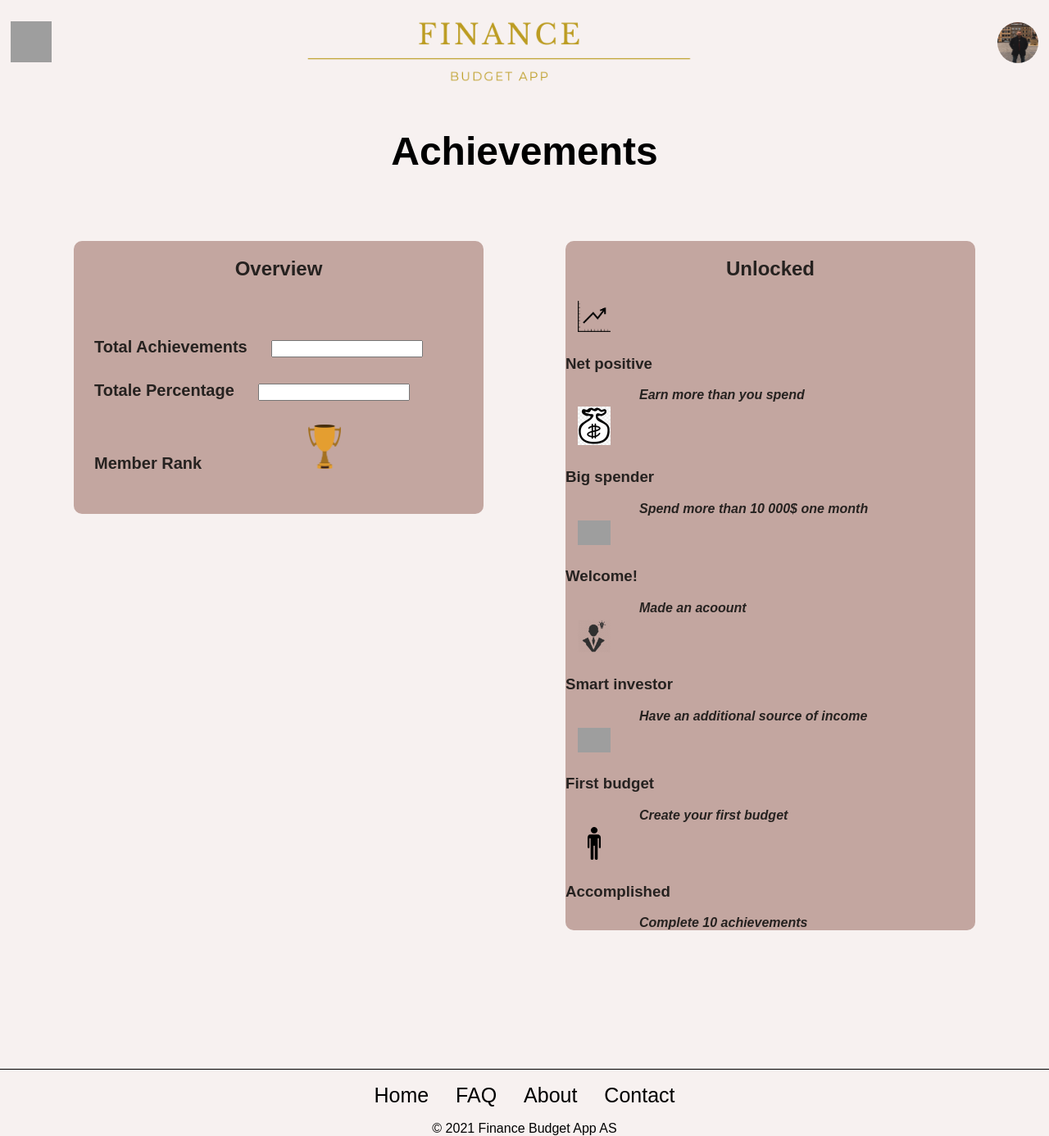
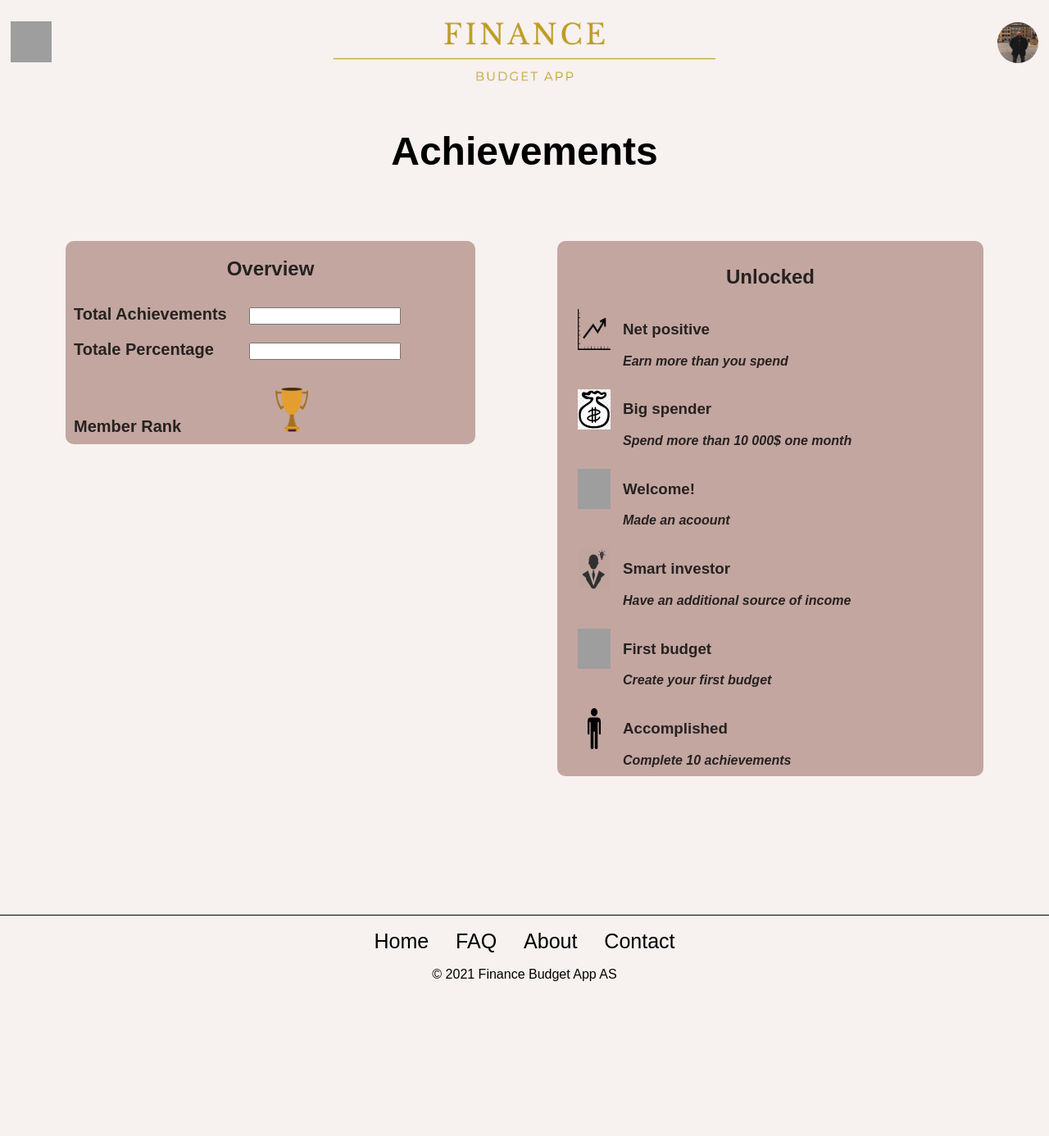
Before and after one commit to hjuivc/APP2000-applikasjonsutvikling-21h-22v, a PHP site: page /achievements.php in a window 1280 px wide. Shown: the whole page at 82% size. After the commit the page ends 1197 px from the top, so only its background shows below. Run offline with PHP 8.4, Linux system fonts and the light colour scheme; grey boxes are pictures that could not be loaded.

Commit message:
div styling av sider

```diff
--- a/achievements.php
+++ b/achievements.php
@@ -93,7 +93,7 @@
             class="finance-logo"
         />
 
-        <a href="profile.php" style="margin-top: 2%; margin-right: 1%">
+        <a href="profile.php" style="margin-top: 2%; margin-right: 1%;position: absolute; right: 0">
         <img
             src="pictures/profile_photo.jpg"
             alt="profile_photo"
@@ -108,16 +108,16 @@
         <div class="block">
             <div class="contentBoxAchievements" style="max-width: 500px; width: 100%; height: fit-content;">
                 <h2>Overview</h2>
-                <label id="contentBox-achievements" style="margin-top: 50px;">Total Achievements</label>
+                <label id="contentBox-achievements" style="width: 200px;margin: 10px;">Total Achievements</label>
                 <!-- Legger inn som input for å visualisere hva som skal inn -->
                 <input style="" type="text" />
                 <!--<output name="*"></output> </br> -->
 
-                <label>Totale Percentage</label>
+                <label style="width: 200px;margin: 10px;">Totale Percentage</label>
                 <!-- Legger inn som input for å visualisere hva som skal inn -->
                 <input type="text" />
 
-                <label style="margin-bottom: 10%;">Member Rank</label>
+                <label style="margin: 10px;">Member Rank</label>
                 <img
                     src="Pictures/rank.png"
                     alt="member rank"
@@ -126,9 +126,9 @@
                 />
             </div>
 
-            <div class="contentBoxAchievements" style="max-width: 500px; width: 100%;">
+            <div class="contentBoxAchievements" style="max-width: 500px; width: 100%; padding: 10px;">
                 <h2>Unlocked</h2>
-                <section>
+                <section style="display:flex">
                     <img
                         src="Pictures/graph.png"
                         alt="graph"
@@ -137,8 +137,10 @@
                     />
                     <h3>Net positive</h3>
                 </section>
-                <under style="margin-left: 18%; font-style: italic;">Earn more than you spend</under>
-                <section>
+                <under style="margin-left: 14%; font-style: italic;">Earn more than you spend</under>
+
+
+                <section style="display:flex; margin-top: 20px">
                     <img
                         src="Pictures/bigspender.png"
                         alt="big spender"
@@ -147,8 +149,10 @@
                     />
                     <h3>Big spender</h3>
                 </section>
-                <under style="margin-left: 18%; font-style: italic;">Spend more than 10 000$ one month</under>
-                <section>
+                <under style="margin-left: 14%; font-style: italic;">Spend more than 10 000$ one month</under>
+
+
+                <section style="display:flex; margin-top: 20px">
                     <img
                         src="Pictures/smile.ico"
                         alt="welcome"
@@ -157,8 +161,10 @@
                     />
                     <h3>Welcome!</h3>
                 </section>
-                <under style="margin-left: 18%; font-style: italic;">Made an acoount</under>
-                <section>
+                <under style="margin-left: 14%; font-style: italic;">Made an acoount</under>
+
+
+                <section style="display:flex ; margin-top: 20px">
                     <img
                         src="Pictures/smart.jpg"
                         alt="smart investor"
@@ -167,8 +173,10 @@
                     />
                     <h3>Smart investor</h3>
                 </section>
-                <under style="margin-left: 18%; font-style: italic;">Have an additional source of income</under>
-                <section>
+                <under style="margin-left: 14%; font-style: italic;">Have an additional source of income</under>
+
+
+                <section style="display:flex; margin-top: 20px">
                     <img
                         src="Pictures/investor.png"
                         alt="first budget"
@@ -177,8 +185,10 @@
                     />
                     <h3>First budget</h3>
                 </section>
-                <under style="margin-left: 18%; font-style: italic;">Create your first budget</under>
-                <section>
+                <under style="margin-left: 14%; font-style: italic;">Create your first budget</under>
+
+
+                <section style="display:flex; margin-top: 20px">
                     <img
                         src="Pictures/person.png"
                         alt="accomplished"
@@ -187,7 +197,7 @@
                     />
                     <h3>Accomplished</h3>
                 </section>
-                <under style="margin-left: 18%; font-style: italic;">Complete 10 achievements</under>
+                <under style="margin-left: 14%; font-style: italic;">Complete 10 achievements</under>
             </div>
         </div>
       </main>
--- a/budget.php
+++ b/budget.php
@@ -103,7 +103,7 @@
             class="finance-logo"
         />
 
-        <a href="profile.php" style="margin-top: 2%; margin-right: 1%">
+        <a href="profile.php" style="margin-top: 2%; margin-right: 1%; position: absolute; right: 0">
         <img
             src="pictures/profile_photo.jpg"
             alt="profile_photo"
--- a/faq.php
+++ b/faq.php
@@ -90,7 +90,7 @@
                   class="finance-logo"
               />
 
-              <a href="profile.php" style="margin-top: 2%; margin-right: 1%">
+              <a href="profile.php" style="margin-top: 2%; margin-right: 1%; position: absolute; right: 0">
               <img
                 src="pictures/profile_photo.jpg"
                 alt="profile_photo"
```
Also changed, not shown: budget-planner.php (+4 -4 lines).
